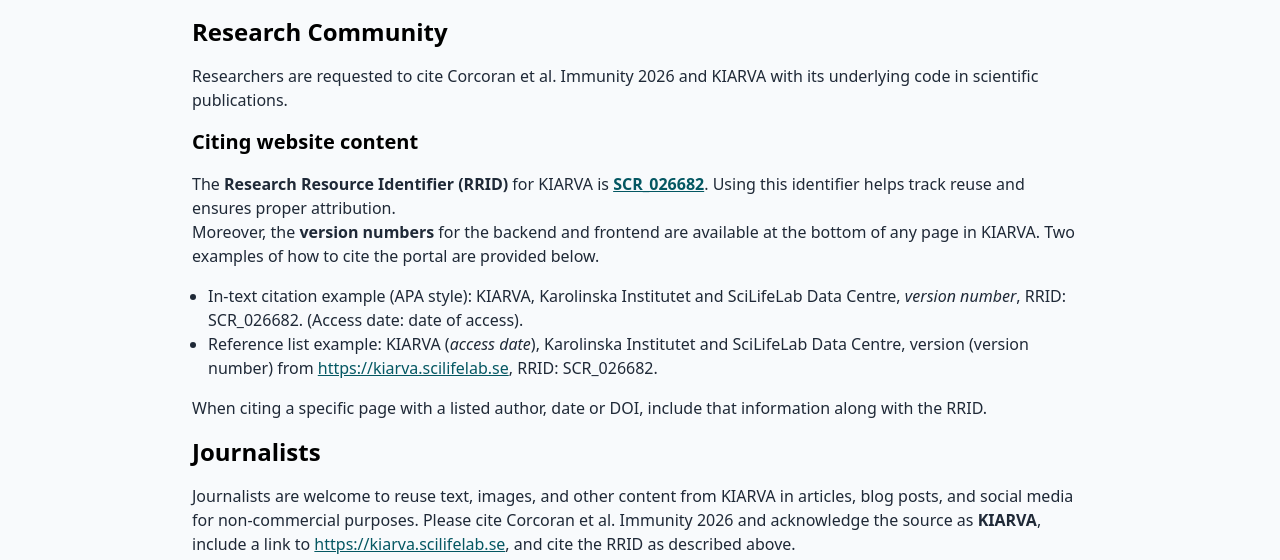
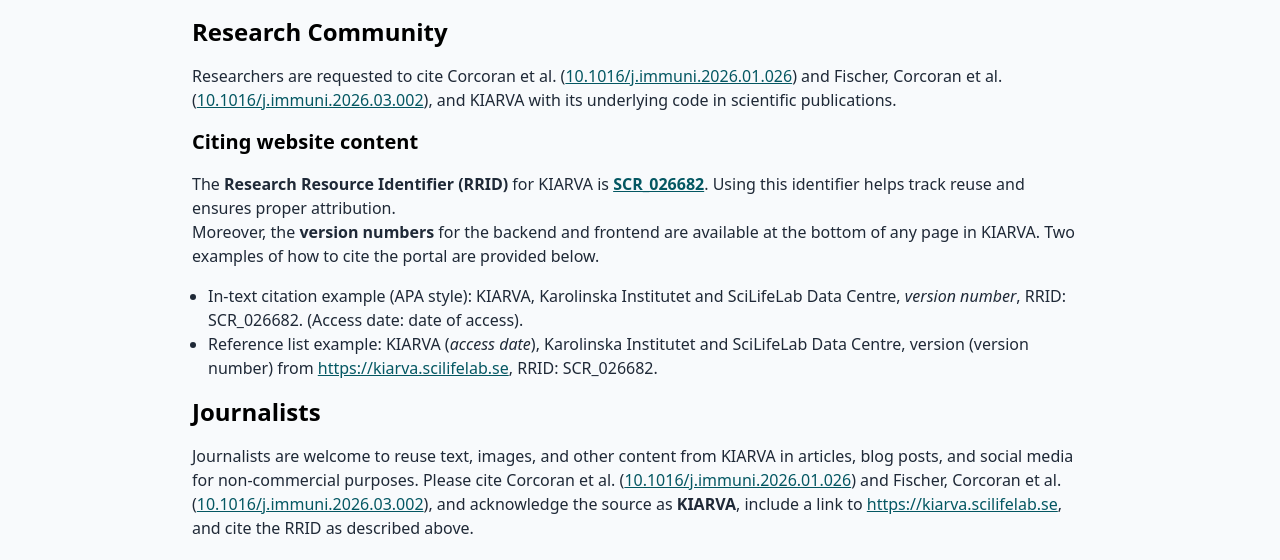
Before and after one commit to ScilifelabDataCentre/kiarva-frontend, a Next.js app in the folder next-app/: page /citation-and-license in a window 1280 px wide. Shown: the part 376-936 px from the top of the page. Built offline with nearby package versions, Linux system fonts and the light colour scheme; no server answers.

Commit message:
Add citation

```diff
--- a/next-app/src/app/citation-and-license/page.tsx
+++ b/next-app/src/app/citation-and-license/page.tsx
@@ -33,8 +33,27 @@
           Research Community
         </Title>
         <p>
-          Researchers are requested to cite Corcoran et al. Immunity 2026 and
-          KIARVA with its underlying code in scientific publications.
+          Researchers are requested to cite Corcoran et al. (
+          <a
+            href="https://doi.org/10.1016/j.immuni.2026.01.026"
+            target="_blank"
+            rel="noopener noreferrer"
+            className="text-primary underline focus:outline-none focus:ring-2 focus:ring-primary focus:ring-offset-2 rounded"
+            aria-label="Corcoran et al. DOI (opens in new tab)"
+          >
+            10.1016/j.immuni.2026.01.026
+          </a>
+          ) and Fischer, Corcoran et al. (
+          <a
+            href="https://doi.org/10.1016/j.immuni.2026.03.002"
+            target="_blank"
+            rel="noopener noreferrer"
+            className="text-primary underline focus:outline-none focus:ring-2 focus:ring-primary focus:ring-offset-2 rounded"
+            aria-label="Fischer, Corcoran et al. DOI (opens in new tab)"
+          >
+            10.1016/j.immuni.2026.03.002
+          </a>
+          ), and KIARVA with its underlying code in scientific publications.
         </p>
         <Title level={4}>Citing website content</Title>
         <p>
@@ -82,18 +101,33 @@
             , RRID: SCR_026682.
           </li>
         </ul>
-        <p>
-          When citing a specific page with a listed author, date or DOI, include
-          that information along with the RRID.
-        </p>
         <Title level={3} aria-label="Citation guidance for journalists">
           Journalists
         </Title>
         <p>
           Journalists are welcome to reuse text, images, and other content from
           KIARVA in articles, blog posts, and social media for non-commercial
-          purposes. Please cite Corcoran et al. Immunity 2026 and acknowledge
-          the source as <strong>KIARVA</strong>, include a link to{" "}
+          purposes. Please cite Corcoran et al. (
+          <a
+            href="https://doi.org/10.1016/j.immuni.2026.01.026"
+            target="_blank"
+            rel="noopener noreferrer"
+            className="text-primary underline focus:outline-none focus:ring-2 focus:ring-primary focus:ring-offset-2 rounded"
+            aria-label="Corcoran et al. DOI (opens in new tab)"
+          >
+            10.1016/j.immuni.2026.01.026
+          </a>
+          ) and Fischer, Corcoran et al. (
+          <a
+            href="https://doi.org/10.1016/j.immuni.2026.03.002"
+            target="_blank"
+            rel="noopener noreferrer"
+            className="text-primary underline focus:outline-none focus:ring-2 focus:ring-primary focus:ring-offset-2 rounded"
+            aria-label="Fischer, Corcoran et al. DOI (opens in new tab)"
+          >
+            10.1016/j.immuni.2026.03.002
+          </a>
+          ), and acknowledge the source as <strong>KIARVA</strong>, include a link to{" "}
           <a
             href="https://kiarva.scilifelab.se"
             target="_blank"
```
